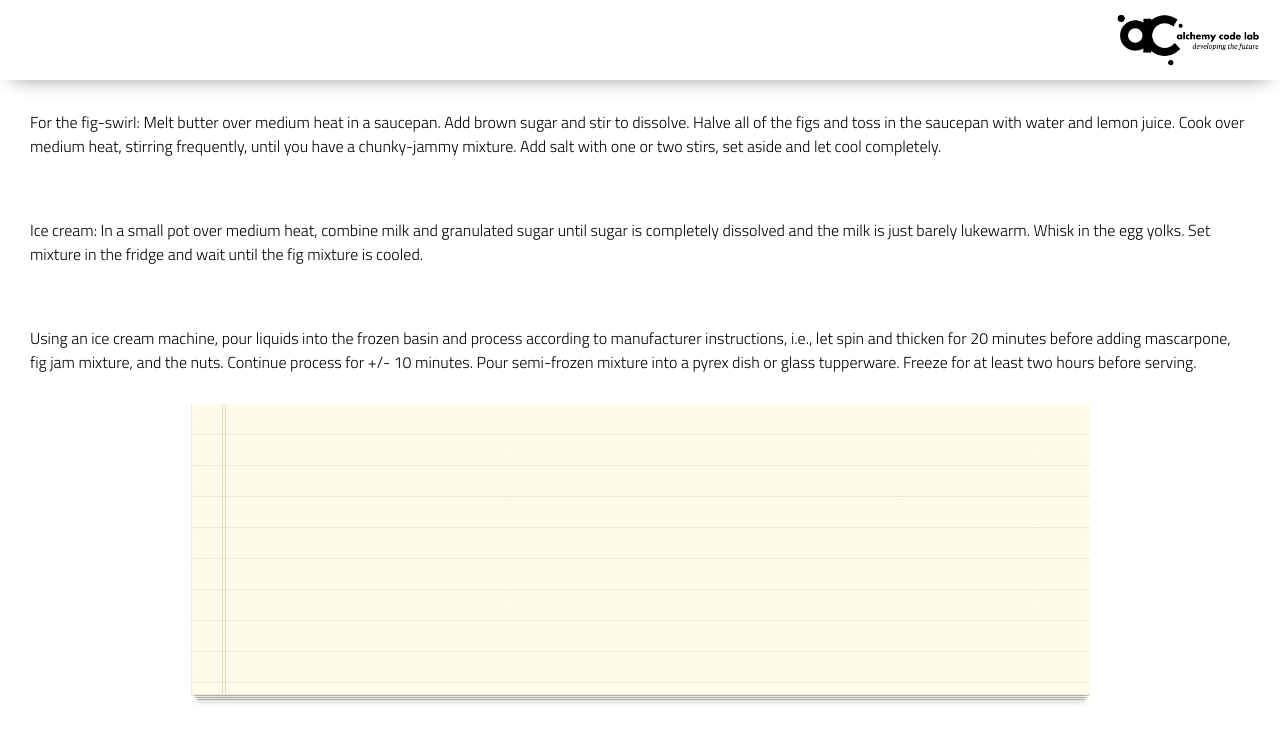
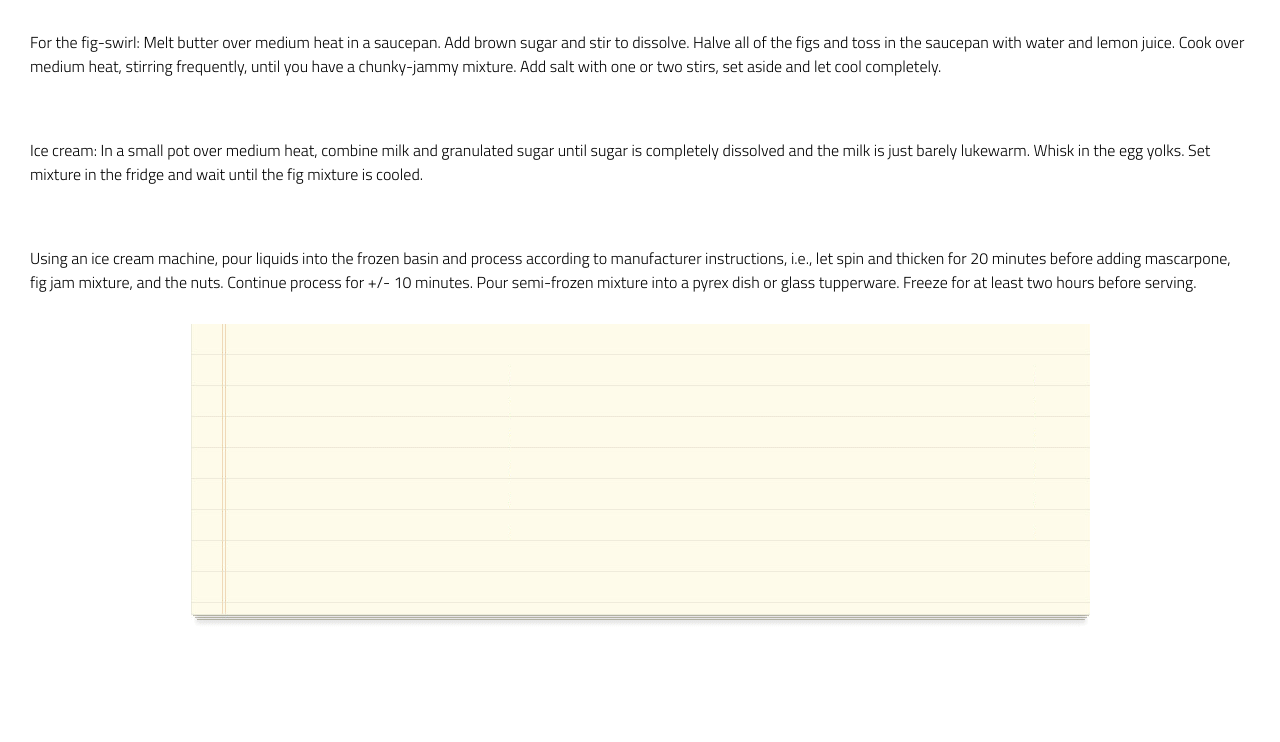
Before and after one commit to karyssa-dandrea/chocolate-pizza, a website: page index.html in a window 1280 px wide. Drawn offline with Linux system fonts and the light colour scheme.

Commit message:
removed header

```diff
--- a/index.html
+++ b/index.html
@@ -15,11 +15,6 @@
 </head>
 
 <body>
-    <header>
-        <div class="gutter-right logo">
-            <img src="assets/big-logo.png" />
-        </div>
-    </header>
     <main>
         <p>For the fig-swirl: Melt butter over medium heat in a saucepan. Add brown sugar and stir to dissolve. Halve all of the figs and toss in the saucepan with water and lemon juice. Cook over medium heat, stirring frequently, until you have a chunky-jammy mixture. Add salt with one or two stirs, set aside and let cool completely.</p>
         <p>Ice cream: In a small pot over medium heat, combine milk and granulated sugar until sugar is completely dissolved and the milk is just barely lukewarm. Whisk in the egg yolks. Set mixture in the fridge and wait until the fig mixture is cooled.</p>
```
